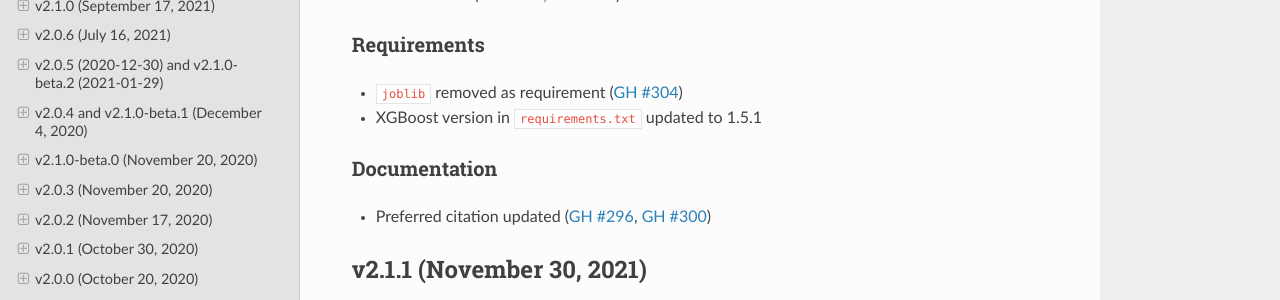
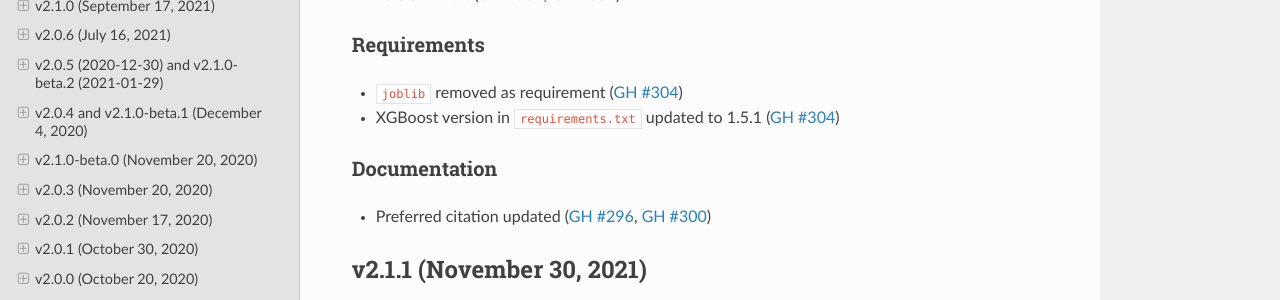
Before and after one commit to NREL/rdtools, a Sphinx documentation site: the page built from docs/sphinx/source/changelog.rst, in a window 1280 px wide and 900 px high. Shown: the part 307-607 px from the top of the window. Built offline with Sphinx 7.4.7 and the Read the Docs theme 2.0.0, drawn with Linux system fonts in a browser that asks for light colours; pages that are not in the unit, such as notebooks, are missing from menus.

Commit message:
add PR to a changelog entry

```diff
--- a/docs/sphinx/source/changelog/v2.1.2.rst
+++ b/docs/sphinx/source/changelog/v2.1.2.rst
@@ -9,7 +9,7 @@ Bug fixes
 Requirements
 ------------
 * ``joblib`` removed as requirement (:pull:`304`)
-* XGBoost version in ``requirements.txt`` updated to 1.5.1
+* XGBoost version in ``requirements.txt`` updated to 1.5.1 (:pull:`304`)
 
 Documentation
 -------------
```
